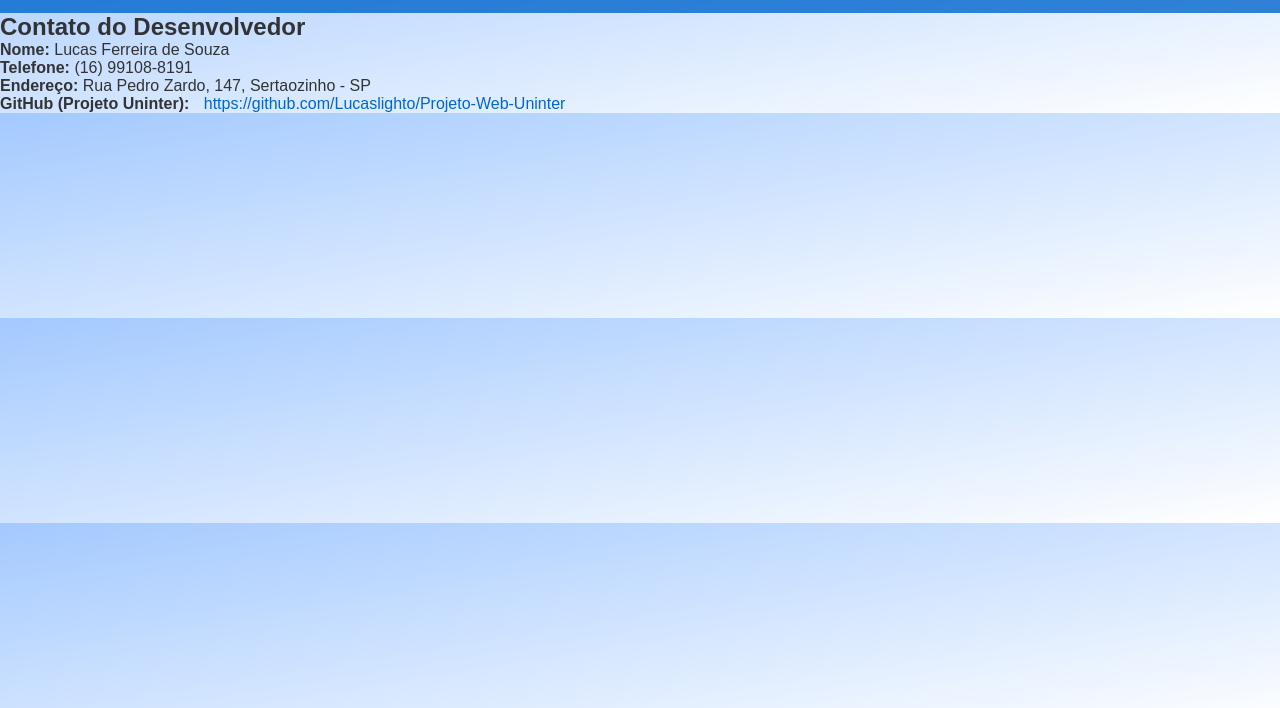
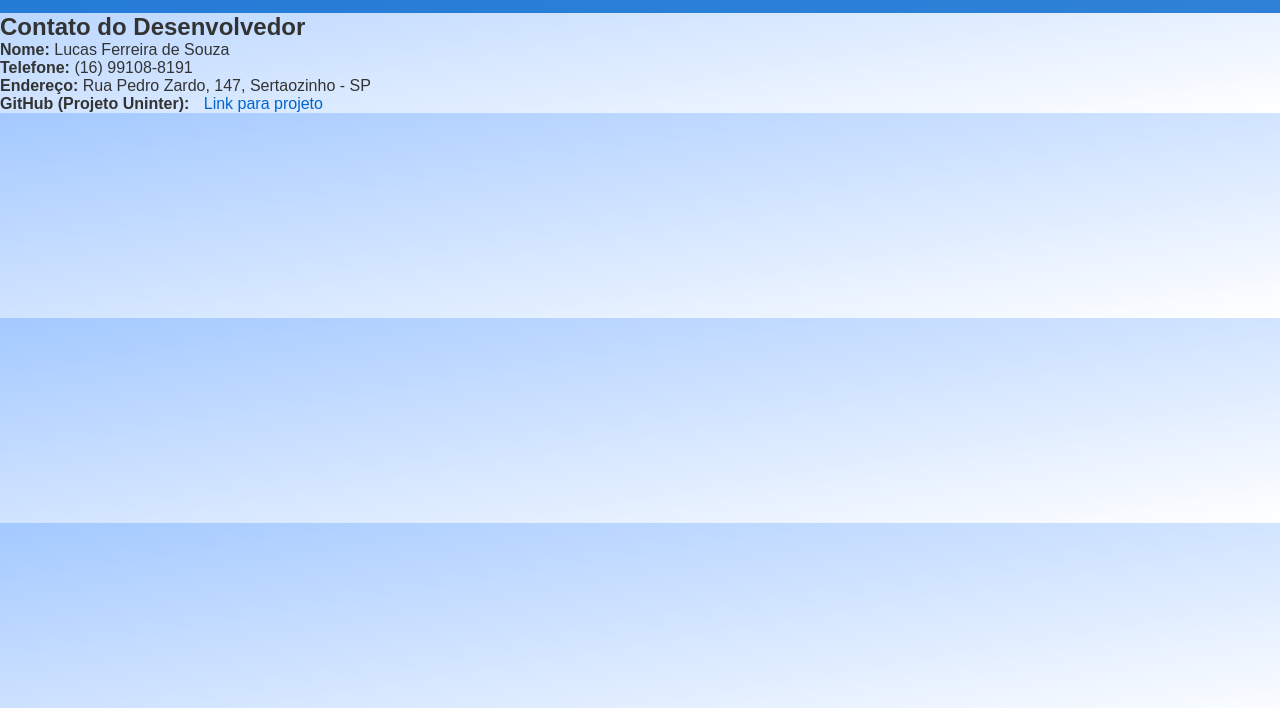
Before and after one commit to Lucaslighto/Projeto-Web-Uninter, a plain HTML site: page Diretório/contato.html in a window 1280 px wide. Shown: the part 92-800 px from the top of the page. Drawn offline with Linux system fonts and the light colour scheme.

Commit message:
Update contato.html

```diff
--- a/Diretório/contato.html
+++ b/Diretório/contato.html
@@ -23,7 +23,7 @@
         <p><strong>Nome:</strong> Lucas Ferreira de Souza</p>
         <p><strong>Telefone:</strong> (16) 99108-8191</p>
         <p><strong>Endereço:</strong> Rua Pedro Zardo, 147, Sertaozinho - SP</p>
-        <p><strong>GitHub (Projeto Uninter):</strong> <a href="https://github.com/Lucaslighto/Projeto-Web-Uninter" target="_blank">https://github.com/Lucaslighto/Projeto-Web-Uninter</a></p>
+        <p><strong>GitHub (Projeto Uninter):</strong> <a href="https://github.com/Lucaslighto/Projeto-Web-Uninter/tree/main/Diret%C3%B3rio" target="_blank">Link para projeto</a></p>
     </div>
 </body>
 </html>
```
